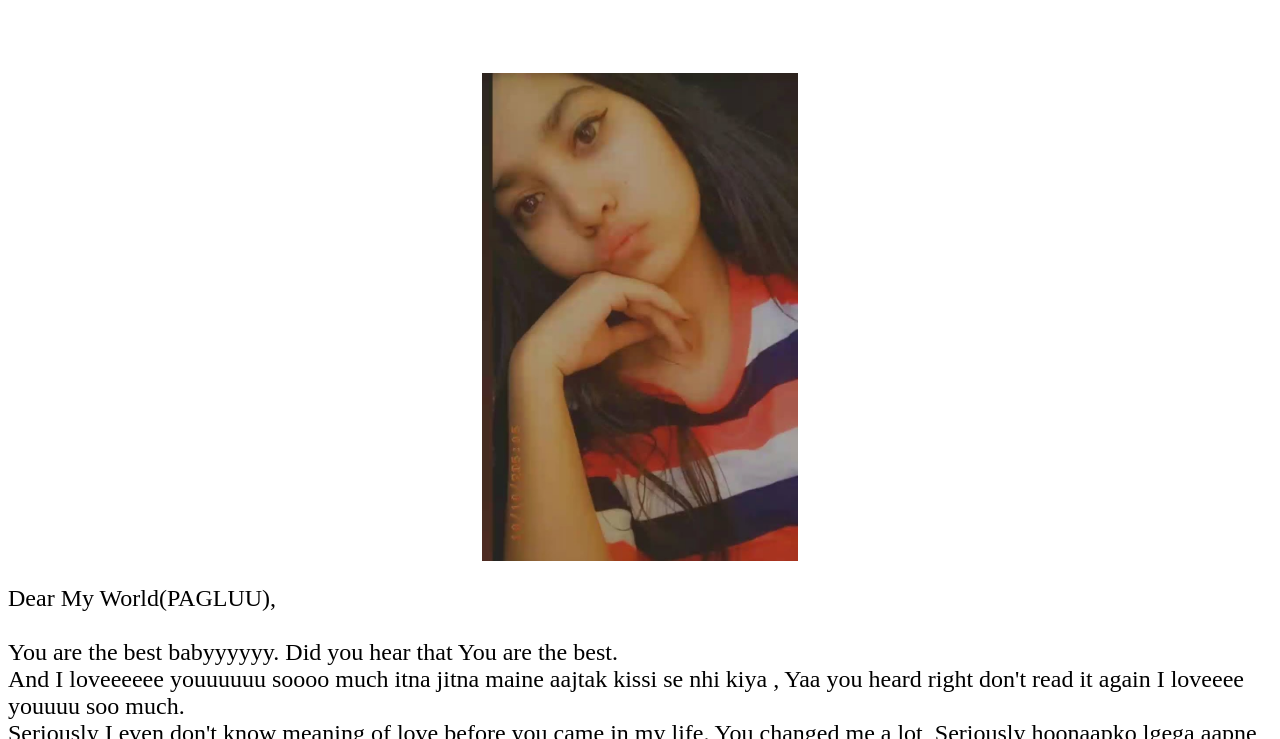
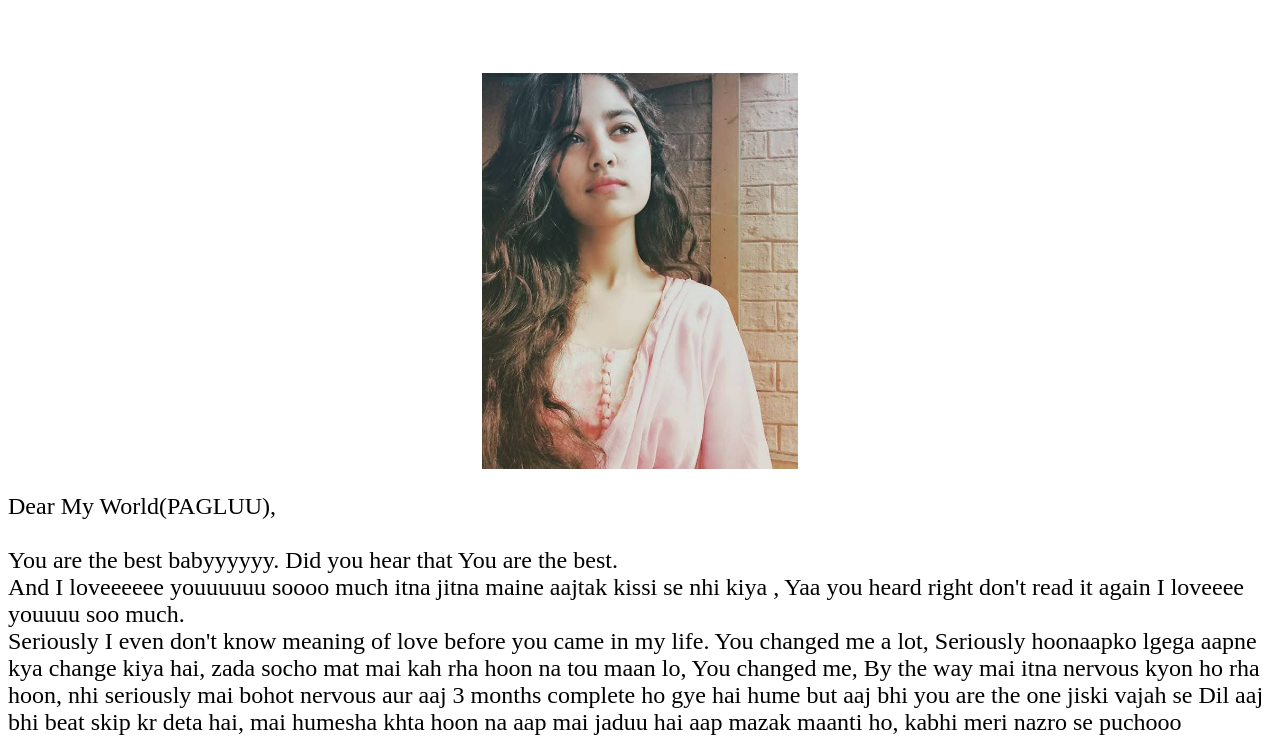
Before and after one commit to rajputarjun1708/PARUL-6, a plain HTML site: page index.html in a window 1280 px wide. Shown: the part 61-800 px from the top of the page. Drawn offline with Linux system fonts and the light colour scheme.

Commit message:
Update index.html

```diff
--- a/index.html
+++ b/index.html
@@ -12,7 +12,7 @@
   <br>
   <br>
 
-  <img src="2.JPG" class="center">
+  <img src="7.JPG" class="center">
 
 
 
@@ -93,7 +93,7 @@ ohhh sorry sorry
 I LOVEEEEEEEEEEEE YOUUUUUUUUUUU PARUL ARJUN RAJPUT
 </p>
 
-<!-- <img src="5.JPG" class="center">-->
+ <img src="5.JPG" class="center">
 </div>
   </body>
 </html>
```
